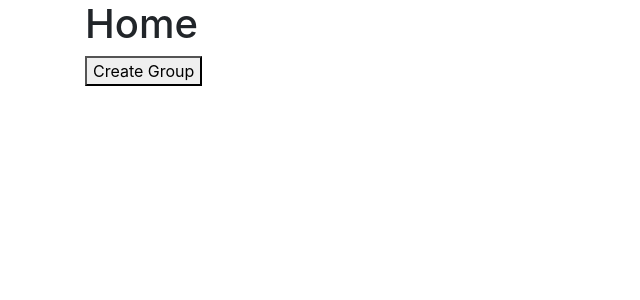
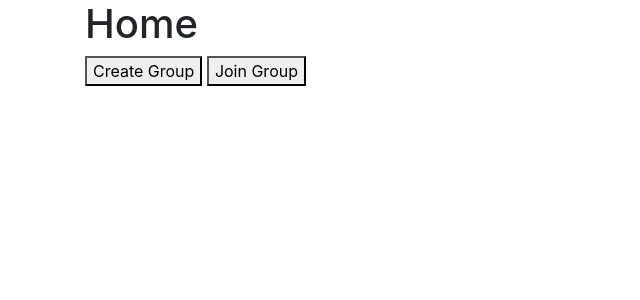
Before and after one commit to milapchu/Wit_Hackathon_2024, a Flask app: page / in a window 1280 px wide. Shown: the part 56-356 px from the top of the page, without its empty margins (0-640 px from the left). Run offline with Flask 3, Linux system fonts and the light colour scheme; a user stored in the database is signed in; some libraries are stand-ins or nearby versions.

Commit message:
home update

```diff
--- a/website/templates/home.html
+++ b/website/templates/home.html
@@ -3,8 +3,78 @@
 
 {% block content %}
 <h1>Home</h1>
+<div class="button-container">
     <!-- Add buttons to navigate to other pages in this block -->
-    <a href="{{ url_for('group.create_group') }}">
-        <button>Create Group</button>
+    <a href="{{ url_for('group.create_group') }}" class="button-link">
+        <button class="custom-button">Create Group</button>
     </a>
+
+    <a href="{{ url_for('group.join_group') }}" class="button-link">
+        <button class="custom-button">Join Group</button>
+    </a>
+</div>
 {% endblock %}
+
+<style>
+    body {
+        font-family: 'Times New Roman', Times, serif;
+        background-color: #f5f1e9; /* Beige background */
+        color: #5b3e31; /* Dark brown text */
+        margin: 0;
+        padding: 0;
+        display: flex;
+        flex-direction: column; /* Align items vertically */
+        justify-content: flex-start; /* Align content to the top */
+        align-items: center; /* Center content horizontally */
+        height: 100vh;
+        padding-top: 50px; /* Add some padding at the top */
+    }
+
+    h1 {
+        text-align: center;
+        font-size: 36px;
+        margin-bottom: 40px;
+        color: #855e46; /* Light brown color for title */
+    }
+
+    .button-container {
+        display: flex;
+        flex-direction: column;
+        align-items: center;
+        gap: 20px; /* Space between buttons */
+    }
+
+    .button-link {
+        text-decoration: none; /* Remove underline */
+        color: inherit; /* Ensure the link adopts the button's text color */
+    }
+
+    .custom-button {
+        background-color: #d8cbc4; /* Light brown */
+        color: #5b3e31; /* Dark brown text */
+        border: 2px solid #5b3e31;
+        border-radius: 10px;
+        padding: 15px 40px;
+        font-family: 'Times New Roman', Times, serif;
+        font-size: 20px;
+        cursor: pointer;
+        transition: background-color 0.3s ease;
+        width: 200px; /* Set a consistent width */
+        height: 60px; /* Set a consistent height */
+        display: flex; /* Use flexbox to center text */
+        align-items: center;
+        justify-content: center;
+    }
+
+    .custom-button:hover {
+        background-color: #bca89f; /* Darker beige on hover */
+    }
+
+    .custom-button:active {
+        background-color: #a48978; /* Even darker on click */
+    }
+
+    .custom-button:focus {
+        outline: none;
+    }
+</style>
```
Also changed, not shown: instance/database.db, 2 other files.
